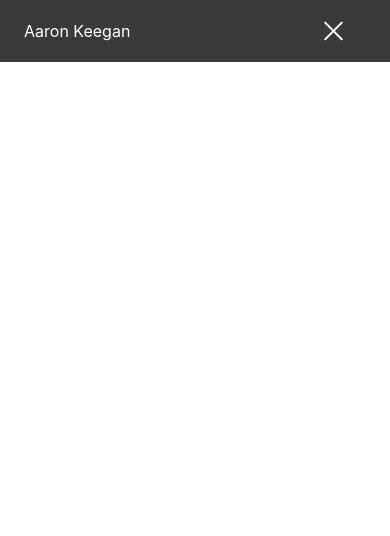
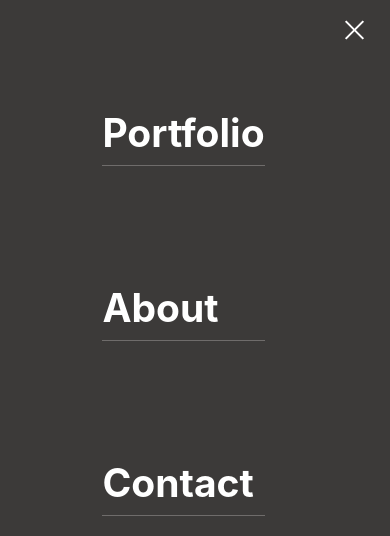
Before and after one commit to AKeeganDev/portfolio_react, a React (Create React App) app: page / in a window 390 px wide. Both pictures are taken after a click on the element 341 px from the left and 31 px from the top of the page. Shown: the top 536 px of the page. Built offline with nearby package versions, Linux system fonts and the light colour scheme.

Commit message:
finished navbar

```diff
--- a/src/components/navbar.js
+++ b/src/components/navbar.js
@@ -4,7 +4,6 @@ import { MdOutlineEmail } from 'react-icons/md';
 
 const Navbar = () => {
   const [isOpen, setIsOpen] = useState(false);
-  console.log('reset');
 
   const transformHamburger = () => {
     // selects the slices of the hamburger
@@ -18,8 +17,17 @@ const Navbar = () => {
     bottomSlice.classList.toggle('change');
   };
 
+  const transformNavbar = () => {
+    const nav = document.getElementById('navbar');
+    const logo = document.getElementById('logo');
+    nav.classList.toggle('navbar-expanded');
+    nav.classList.toggle('navbar-closed');
+    logo.classList.toggle('logo-hide');
+    transformHamburger();
+  };
+
   useEffect(() => {
-    transformHamburger();
+    transformNavbar();
   }, [isOpen]);
 
   // event listeners that correct navbar if the screen resizes
@@ -31,18 +39,18 @@ const Navbar = () => {
   });
 
   return (
-    <nav id="navbar">
-      <p className="logo">Aaron Keegan</p>
+    <nav id="navbar" className="navbar-closed">
+      <p id="logo" className="logo">Aaron Keegan</p>
 
       <div className="right-links">
         <ul className="nav-links">
-          <li className="nav-link">
+          <li role="presentation" className="nav-link" onClick={() => { setIsOpen(!isOpen); }}>
             <a href="#portfolio" id="portfolio-link">Portfolio</a>
           </li>
-          <li className="nav-link">
+          <li role="presentation" className="nav-link" onClick={() => { setIsOpen(!isOpen); }}>
             <a href="#about-me" id="about-link">About</a>
           </li>
-          <li className="nav-link">
+          <li role="presentation" className="nav-link" onClick={() => { setIsOpen(!isOpen); }}>
             <a href="#contact-me" id="contact-link">Contact</a>
           </li>
           <li className="nav-link icon-mail" id="mail-icon">
--- a/src/stylesheets/navbar.scss
+++ b/src/stylesheets/navbar.scss
@@ -9,23 +9,26 @@ $offwhite-theme2: #dbd8d7;
 
 #navbar {
   display: flex;
-  padding: 5px 24px 5px 24px;
   justify-content: space-between;
-  align-items: center;
   flex: 1;
   font-size: 16px;
   background-color: $theme1;
   color: $white-theme;
-  height: inherit;
+
+  #logo {
+    position: fixed;
+    left: 15px;
+  }
 
   #hamburger {
+    right: 18px;
+    position: fixed;
+    top: 14px;
     cursor: pointer;
-    margin-right: 15px;
     transition-duration: 500ms;
     padding: 5px;
 
     .bar {
-      display: block;
       width: 25px;
       height: 2px;
       margin: 5px auto;
@@ -68,10 +71,11 @@ $offwhite-theme2: #dbd8d7;
     display: none;
     border-bottom: 1px solid #6f6c6b;
     width: 100%;
-    font-size: 32px;
+    font-size: 10vw;
     font-weight: 700;
     line-height: 44px;
     padding: 20px 0 10px;
+    margin: 18px 0;
   }
 }
 
@@ -80,14 +84,58 @@ $offwhite-theme2: #dbd8d7;
 }
 
 .hide {
-  opacity: 0;
+  display: none;
 }
 
-//Hamburger animation
+// Hamburger animation
 .bar-top.change {
-  transform: translateY(7px) rotateZ(45deg);
+  transform: translateY(5px) rotateZ(45deg);
 }
 
 .bar-bottom.change {
-  transform: translateY(-7px) rotateZ(-45deg);
+  transform: translateY(-2px) rotateZ(-45deg);
 }
+
+// Navbar open/closing
+
+.logo-hide {
+  display: none;
+}
+
+.show-navlink {
+  display: block;
+}
+
+.navbar-expanded {
+  height: 100vh;
+  align-items: flex-start;
+
+  .right-links {
+    margin-top: 58px;
+    margin-left: 16%;
+
+    ul {
+      display: flex;
+      flex-direction: column;
+
+      .nav-link {
+        display: block;
+      }
+
+      #mail-icon {
+        display: none;
+      }
+    }
+  }
+}
+
+.navbar-closed {
+  align-items: center;
+  height: 60px;
+
+  .right-links {
+    position: fixed;
+    right: 4rem;
+    top: 5px;
+  }
+}
```
